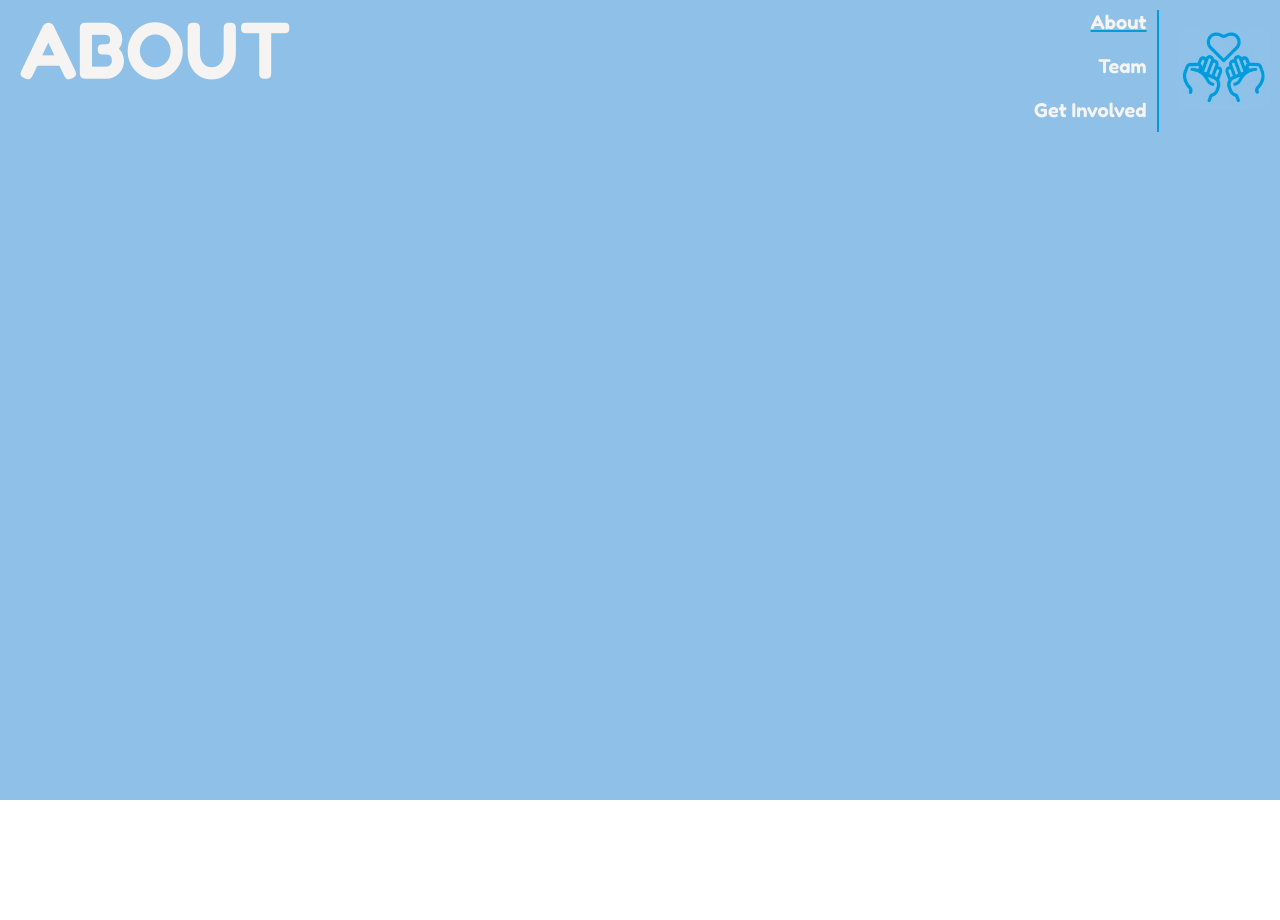
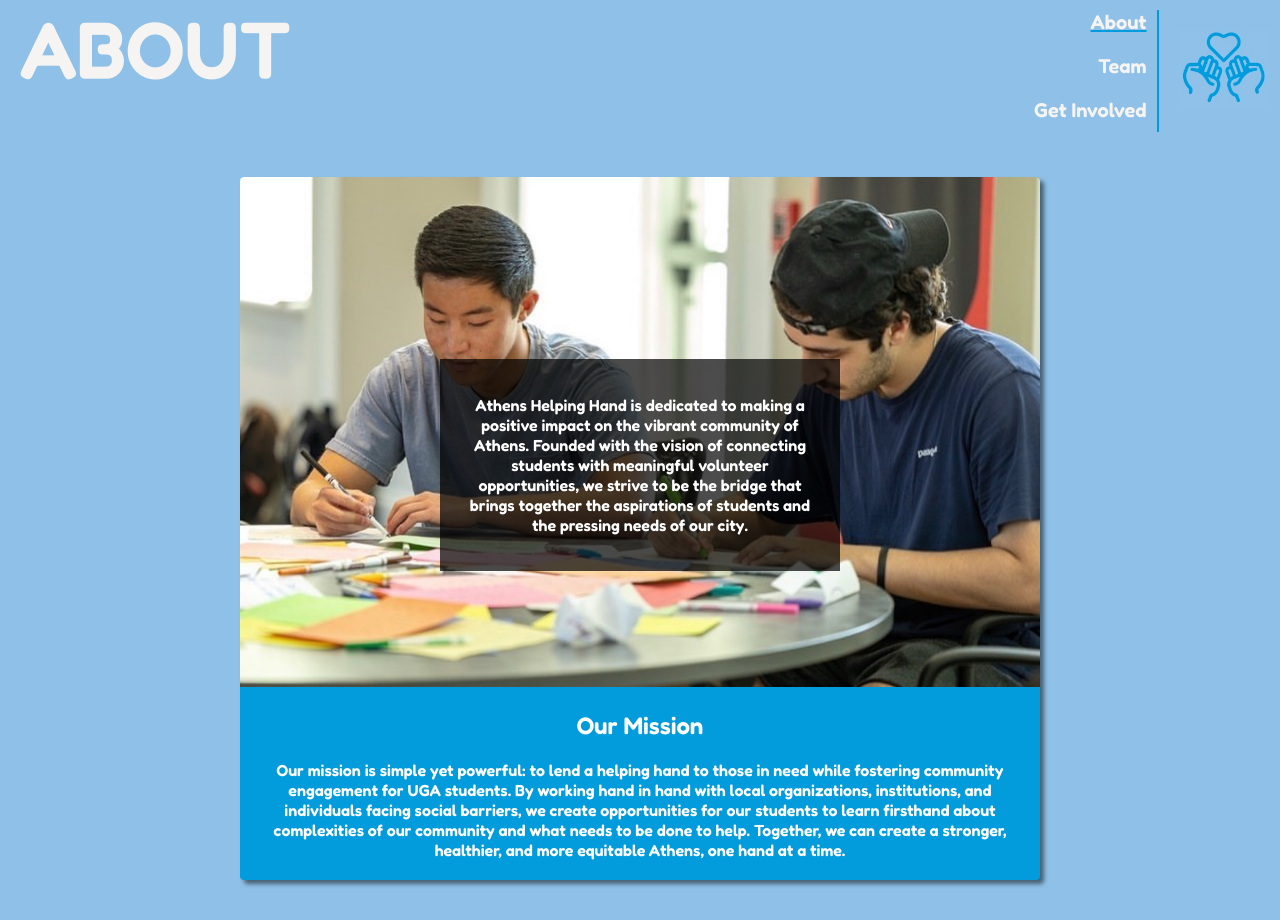
Before and after one commit to athenshelpinghand/Website, a React (Create React App) app: page /about in a window 1280 px wide. Before the commit the page ends 800 px from the top, so only its background shows below. Built offline with nearby package versions, Linux system fonts and the light colour scheme.

Commit message:
about page

```diff
--- a/src/pages/About.js
+++ b/src/pages/About.js
@@ -5,7 +5,7 @@ import { useState} from "react";
 import { useNavigate } from 'react-router-dom';
 import Header from "../components/Header";
 import { useEffect } from 'react';
-
+import aboutImage from '../assets/about/AboutImage.jpeg';
 
 function About() {
 
@@ -33,11 +33,24 @@ function About() {
 return (
 
 <div className="">
-<Header activePage = "about"/>
-<p className = "pageTitle">{typedText}</p>
+  <Header activePage="about" />
+  <p className="pageTitle">ABOUT</p>
+  <div className="aboutContent">
+    <div className="contentContainer">
+      <img className="aboutImage" src={aboutImage} alt="service image" />
+      <div className="textOverlay">
+        <p className="textImage">
+          Athens Helping Hand is dedicated to making a positive impact on the vibrant community of Athens. Founded with the vision of connecting students with meaningful volunteer opportunities, we strive to be the bridge that brings together the aspirations of students and the pressing needs of our city.
+        </p>
+      </div>
 
+      <div className = "mission">
+        <h2>Our Mission</h2>
+        <p className = "missionText">Our mission is simple yet powerful: to lend a helping hand to those in need while fostering community engagement for UGA students. By working hand in hand with local organizations, institutions, and individuals facing social barriers, we create opportunities for our students to learn firsthand about complexities of our community and what needs to be done to help. Together, we can create a stronger, healthier, and more equitable Athens, one hand at a time.</p>
+      </div>
+    </div>
+  </div>
 </div>
-
 );
 
 
--- a/src/pages/styles/about.css
+++ b/src/pages/styles/about.css
@@ -8,3 +8,104 @@
 
     color:#f6f4f2;
 }
+
+
+
+.aboutContent {
+    /* display: flex;
+    margin-left: 50px;
+    margin-right: 50px;
+
+    margin-top: 20px;
+
+   background-color: #029bdc;
+   width:300px;
+
+   justify-content: center;
+   align-items: center;
+   height: 100vh; */
+
+   display: flex;
+   justify-content: center;
+   align-items: center;
+   /* height: 100vh; */
+   /* background-color: #029bdc; */
+   /* width:300px; */
+
+
+}
+
+
+  /* .aboutContent .contentContainer {
+    width: 830px;
+    border-radius: 4px;
+    box-shadow: 4px 4px 4px rgba(0, 0, 0, 0.5);
+    min-height:700px;
+    position:absolute;
+    background-color: #029bdc;
+  }
+
+.aboutImage {
+    border-radius: 4px;
+    margin-top: 20px;
+    position:relative;
+    height:500px;
+}
+
+.textImage {
+    position: relative;
+    top:10px;
+}
+
+.aboutContent {
+    display: flex;
+    justify-content: center;
+    align-items: center;
+    height: 100vh;
+  }
+   */
+
+
+  .contentContainer {
+    position: relative;
+    width: 800px;
+    background-color: #029bdc;
+    border-radius: 4px;
+    box-shadow: 4px 4px 4px rgba(0, 0, 0, 0.5);
+    margin-bottom: 40px;
+  }
+
+  .aboutImage {
+    width: 100%;
+
+    height: auto;
+    border-radius: 4px 4px 0 0;
+
+  }
+
+  .textOverlay {
+    position: absolute;
+    top: 41%;
+    left: 50%;
+    transform: translate(-50%, -50%);
+
+    background-color: rgba(0, 0, 0, 0.7);
+    padding: 20px;
+  }
+
+  .textImage {
+    color: #ffffff;
+    text-align: center;
+
+  }
+
+
+  h2 {
+    color: #ffffff;
+    text-align: center;
+  }
+  .missionText {
+   margin:20px;
+    color: #ffffff;
+    text-align: center;
+  }
```
Also changed, not shown: src/assets/about/AboutImage.jpeg (added).
